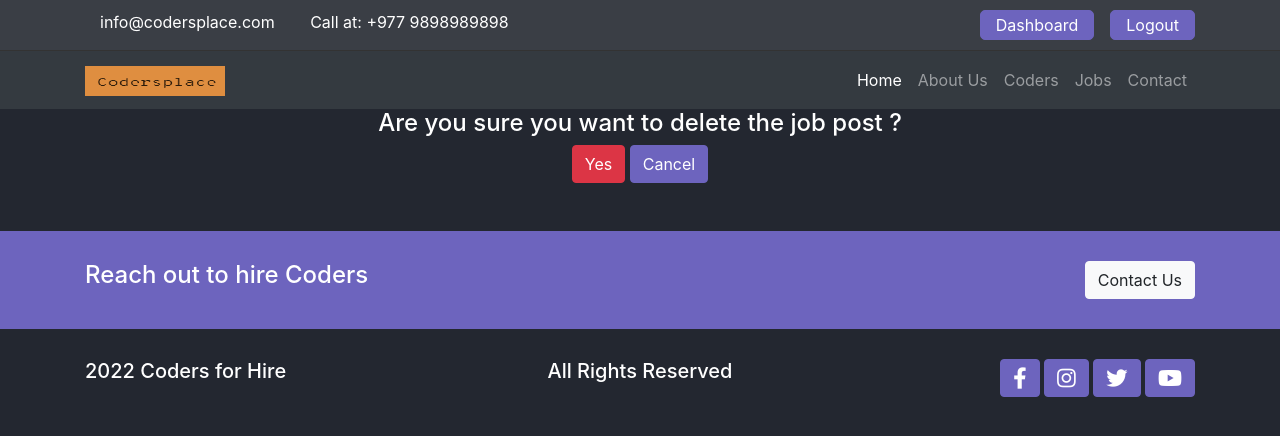
After one commit to samratiam/Codersplace, a Django app: page /accounts/company/job-delete/1/ in a window 1280 px wide. The commit adds this page. Shown: the top 436 px of the page. Run offline with Django 4.2, Linux system fonts and the light colour scheme; a user stored in the database is signed in; data comes from the database, SQL or seed files in the repository; some libraries are stand-ins or nearby versions.

Commit message:
Delete operations of posted job

```diff
--- a/accounts/urls.py
+++ b/accounts/urls.py
@@ -9,6 +9,7 @@ urlpatterns = [
     path('coder-delete/', views.coder_delete, name="coder_delete"),
     path('company-dashboard/', views.company_dashboard, name="company_dashboard"),
     path('company/job-create/', views.job_create, name="job_create"),
+    path('company/job-delete/<int:pk>/', views.job_delete, name="job_delete"),
     # avoid views function named "logout"
     path('logout/', views.logout_user, name="logout"),
 ]
--- a/accounts/views.py
+++ b/accounts/views.py
@@ -174,6 +174,18 @@ def job_create(request):
 
     #     return render(request, 'accounts/company/company-dashboard.html', data)
 
+@login_required(login_url='login')
+def job_delete(request,pk):
+
+    job = get_object_or_404(Job, id=pk)
+    context = {'job':job}
+
+    if request.method == "POST":
+        job.delete()
+        return redirect("company_dashboard")
+
+    return render(request, "accounts/company/job-delete.html", context)
+
 
 def cosine_similarity():
     fields_filter = Job.objects.values('id', 'name', 'city', 'level_type',
--- /dev/null
+++ b/templates/accounts/company/job-delete.html
@@ -0,0 +1,13 @@
+{% extends 'base.html' %} {% load static %} {% block content %}
+<form method="POST">
+	<div class="flex justify-content-center">
+		{% csrf_token %}
+		<h4 class="text-center">Are you sure you want to delete the job post ?</h4>
+
+		<div class="text-center">
+			<button type="submit" class="btn btn-danger" value="Yes">Yes</button>
+			<a href="/accounts/company-dashboard/"><button class="btn btn-accent">Cancel </a></button>
+		</div>
+	</div>
+</form>
+{% endblock %}
--- a/templates/accounts/company/job-list.html
+++ b/templates/accounts/company/job-list.html
@@ -36,6 +36,10 @@
 			<div class="card-body">
 				<h5 class="card-title">{{ job.title }}</h5>
 				<p class="card-text">{{ job.developer_type }}</p>
+				<a class="btn btn-warning mb-2" href="{% url 'job_create' %}">Edit</a>
+				<a class="btn btn-danger mb-2" href="{% url 'job_delete' job.id %}"
+					>Delete</a
+				>
 				<div class="person-description mt-2">
 					<button class="btn btn-accent">
 						City : {{job.company_location}}
```
Also changed, not shown: templates/jobs/job_search.html (deleted).
